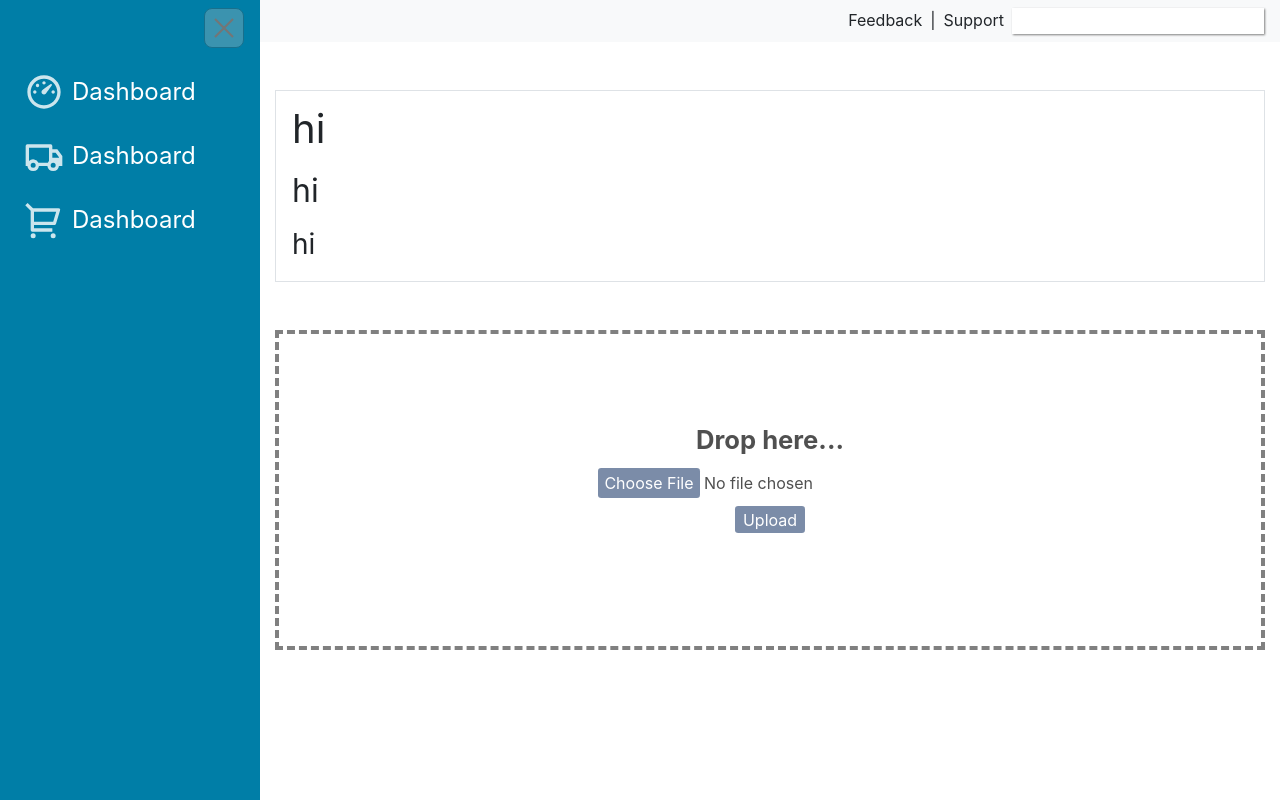
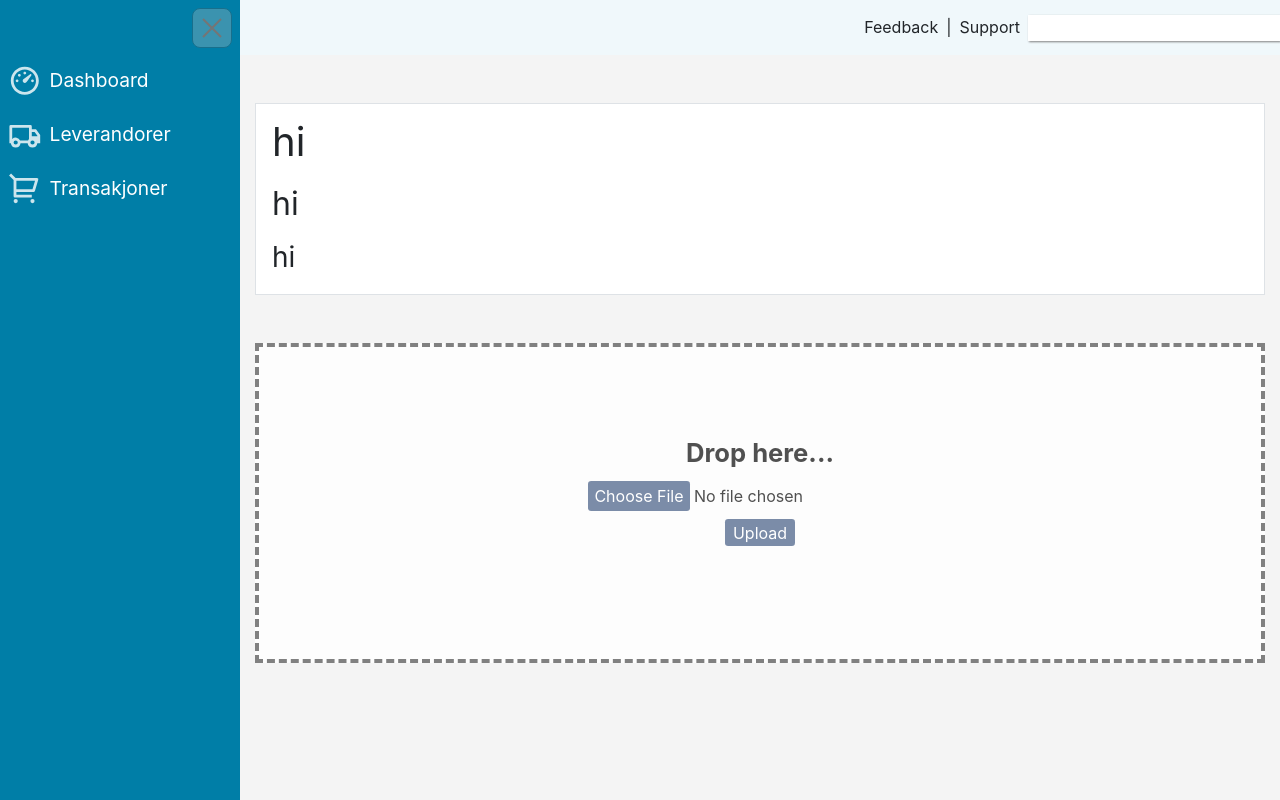
Before and after one commit to skyhdev/react-xml-graphql, a React (Create React App) app: page /dashboard in a window 1280 px wide. Both pictures are taken after a click on the icon 112 px from the left and 24 px from the top of the page. Built offline with nearby package versions, Linux system fonts and the light colour scheme.

Commit message:
Change in design

```diff
--- a/src/components/dashboard/Dashboard.js
+++ b/src/components/dashboard/Dashboard.js
@@ -1,7 +1,6 @@
 import React, { useEffect, useRef, useState } from 'react'
 import Layout from '../shared/Layout'
 import './dashboard.css'
-import * as RiIcon from "react-icons/ri";
 
 function Dashboard() {
     const [drag, setDrag] = useState(false);
@@ -52,7 +51,7 @@ function Dashboard() {
         <Layout>
             <div>
                 <div className="container">
-                    <div className="my-5 py-2 px-3 mb-3 border">
+                    <div className="descContainer my-5 py-2 px-3 mb-3 border">
                         <div className="headerTitle mb-2">
                             hi
                         </div>
--- a/src/components/dashboard/dashboard.css
+++ b/src/components/dashboard/dashboard.css
@@ -8,6 +8,10 @@
 
 .descriptionText {
     font-size: 1.75rem;
+}
+
+.descContainer {
+    background-color: #ffffff;
 }
 
 .dragDropContainer {
--- a/src/components/shared/Header.js
+++ b/src/components/shared/Header.js
@@ -5,10 +5,10 @@ import "../../styles/header.css";
 
 const Header = (props) => {
     return (
-        <Navbar bg="light" expand="lg">
+        <Navbar expand="lg" className="headerClass">
             <div>
                 {
-                    props.toggleSidebar ? <></> : <FaIcons.FaBars onClick={() => props.setToggleSidebar(!props.toggleSidebar)} className="toggleBtn" />
+                    props.toggleSidebar ? <></> : <FaIcons.FaBars onClick={() => props.setToggleSidebar(!props.toggleSidebar)} className="toggleBtn ml-2" />
                 }
             </div>
             <div className="ml-auto">
--- a/src/components/shared/Layout.js
+++ b/src/components/shared/Layout.js
@@ -29,6 +29,7 @@ export default function Layout(props) {
         .content-container{
             height: 100vh;
             width: 100%;
+            background-color: #F4F4F4;
         }
       `}</style>
     </div>
--- a/src/components/shared/Sidebar.js
+++ b/src/components/shared/Sidebar.js
@@ -4,9 +4,9 @@ import { Nav, NavDropdown, Navbar } from 'react-bootstrap';
 import '../../styles/sidebar.css'
 import * as RiIcon from "react-icons/ri";
 
-function sidebar(props) {
+function Sidebar(props) {
     useEffect(() => {
-        console.log(props.toggleSidebar);
+
     })
     const data = [
         {
@@ -15,23 +15,23 @@ function sidebar(props) {
             'icon': <RiIcon.RiDashboard3Line className="linkIcon" />
         },
         {
-            'name': 'Dashboard',
+            'name': 'Leverandorer',
             'link': 'dashboard',
             'icon': <RiIcon.RiTruckLine className="linkIcon" />
         },
         {
-            'name': 'Dashboard',
+            'name': 'Transakjoner',
             'link': 'dashboard',
             'icon': <RiIcon.RiShoppingCart2Line className="linkIcon" />
         },
     ]
     if (props.toggleSidebar) {
         return (
-            <Navbar inverse className="sidebarMenu sidebarMenuToggle">
+            <Navbar inverse={true.toString()} className="sidebarMenu sidebarMenuToggle">
                 {/* <AiIcons.AiOutlineClose onClick={() => props.setToggleSidebar(!props.toggleSidebar)} className={styles.closeBtn} /> */}
                 <div className="d-flex flex-column w-100">
                     <div className="w-100">
-                        <div onClick={() => props.setToggleSidebar(!props.toggleSidebar)} className="closeBtn ml-auto mb-4">
+                        <div onClick={() => props.setToggleSidebar(!props.toggleSidebar)} className="closeBtn ml-auto mb-2 mr-2 mt-2">
                             <svg width="40" height="40" viewBox="0 0 40 40" fill="none" xmlns="http://www.w3.org/2000/svg">
                                 <rect opacity="0.3" x="0.5" y="0.5" width="39" height="39" rx="7.5" fill="#C4C4C4" stroke="#505050" />
                                 <path d="M11 29L29 11M11 11L29 29L11 11Z" stroke="#757575" stroke-width="2" />
@@ -40,7 +40,7 @@ function sidebar(props) {
                     </div>
                     {data.map((link) => {
                         return (
-                            <div className="ml-2 mb-4">
+                            <div className="p-2 mb-1" key={link.name + "_toggle"}>
                                 <Link className="d-flex items-center align-items-center" to={link.link}>
                                     <span>{link.icon}</span>
                                     <span className="linkName ml-2">{link.name}</span>
@@ -53,11 +53,11 @@ function sidebar(props) {
         )
     }
     return (
-        <Navbar inverse className="sidebarMenu">
+        <Navbar inverse={true.toString()} className="sidebarMenu">
             <div className="d-flex flex-column w-100">
                 {data.map((link) => {
                     return (
-                        <div className="mb-4">
+                        <div className="p-2 mb-1 text-center" key={link.name}>
                             <Link to={link.link}>
                                 <span>{link.icon}</span>
                             </Link>
@@ -69,4 +69,4 @@ function sidebar(props) {
     )
 }
 
-export default sidebar
+export default Sidebar
--- a/src/styles/header.css
+++ b/src/styles/header.css
@@ -1,9 +1,10 @@
 .headerClass {
     background-color: #F0F8FB;
+    height: 55px;
 }
 
 .toggleBtn {
-    font-size: 2rem;
+    font-size: 1.8rem;
     cursor: pointer;
 }
 
--- a/src/styles/sidebar.css
+++ b/src/styles/sidebar.css
@@ -1,7 +1,7 @@
 .sidebarMenu {
     position: relative;
     height: 100%;
-    width: 80px;
+    width: 66px;
     background-color: #007EA7;
     align-items: flex-start !important;
 }
@@ -9,9 +9,13 @@
 .sidebarMenuToggle {
     position: fixed;
     height: 100%;
-    width: 260px;
+    width: 240px;
     align-items: flex-start !important;
     background-color: #007EA7;
+}
+
+.navbar {
+    padding: unset !important;
 }
 
 .closeBtn {
@@ -22,11 +26,11 @@
 
 .linkIcon {
     color: #ffffff;
-    font-size: 2.5rem;
+    font-size: 2.1rem;
     opacity: 0.8;
 }
 
 .linkName {
     color: #ffffff;
-    font-size: 1.5rem
+    font-size: 1.2rem
 }
```
